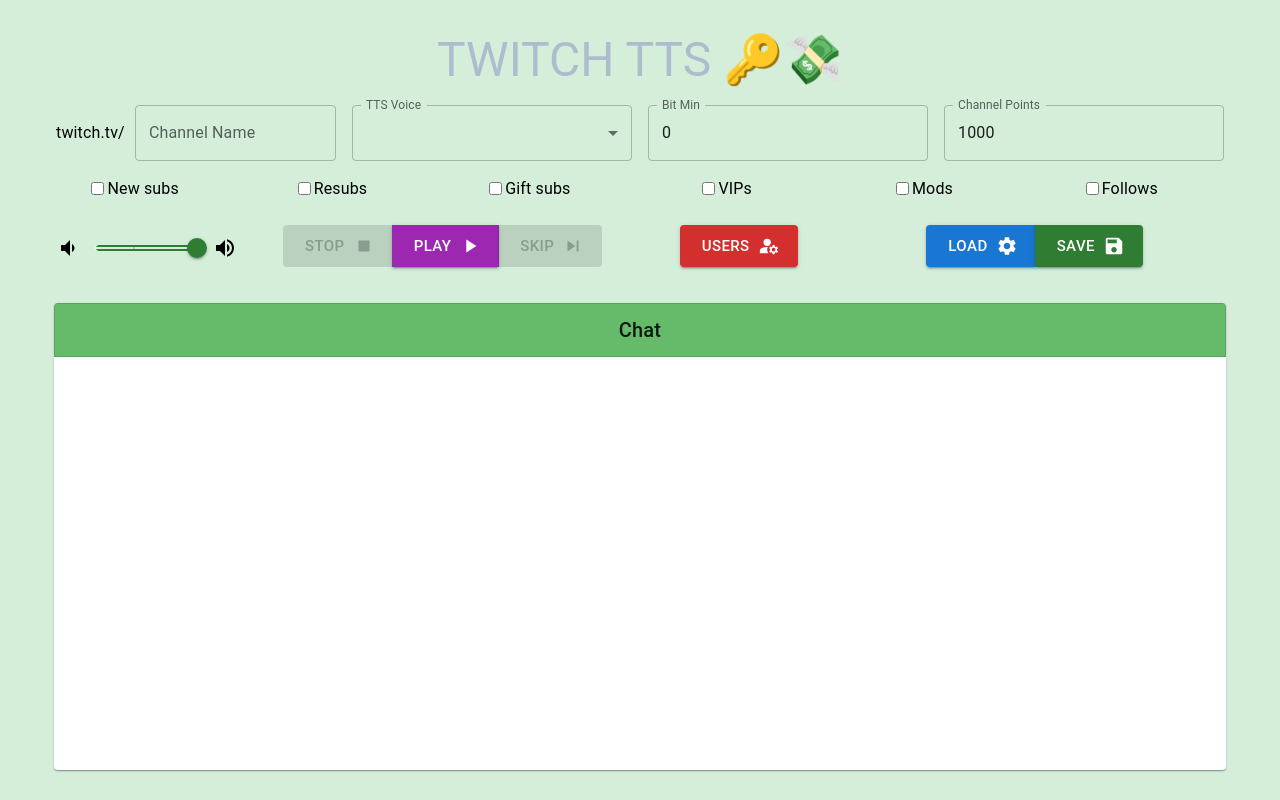
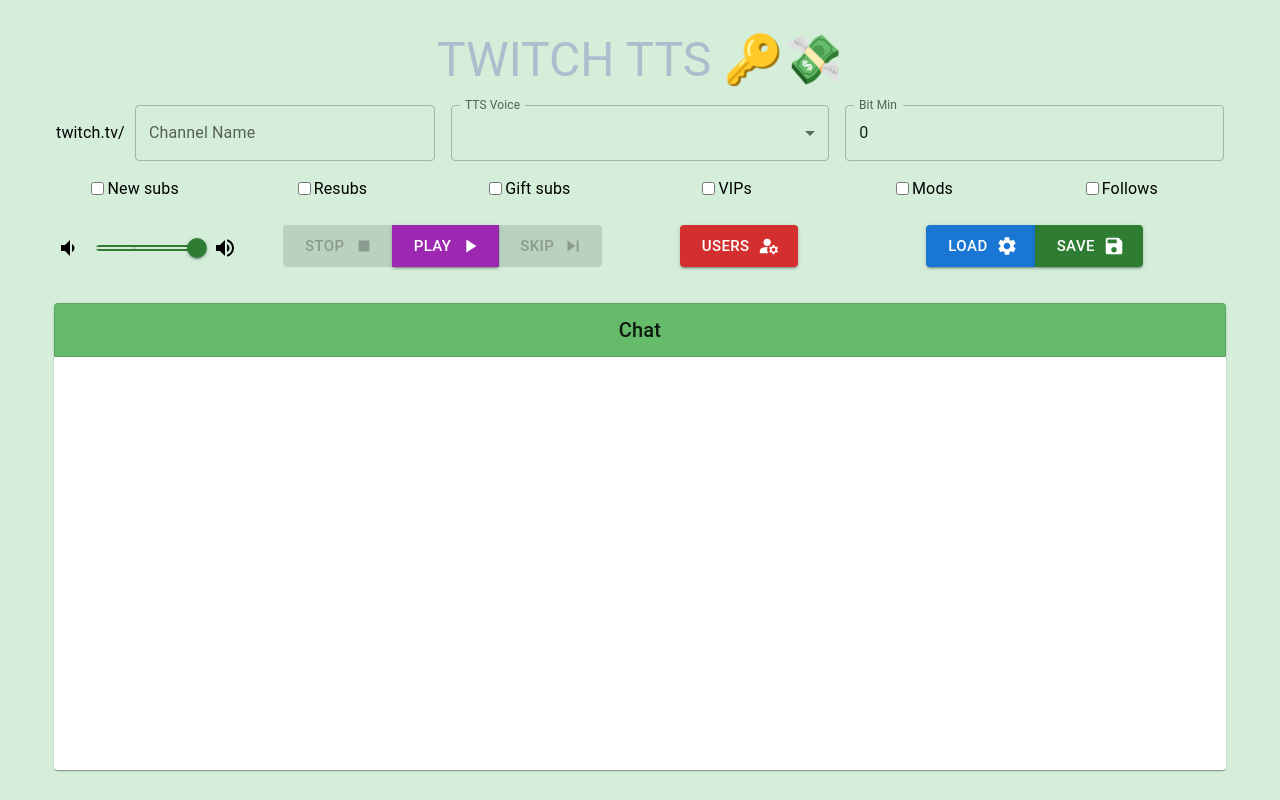
Before and after one commit to williapa/twitch-tts, a React (Create React App) app: page / in a window 1280 px wide. Built offline with nearby package versions, Linux system fonts and the light colour scheme.

Commit message:
hilight playing message

```diff
--- a/src/App.js
+++ b/src/App.js
@@ -10,10 +10,11 @@
 
   const [chatMessages, setChatMessages] = useState([]);
   const [socket, setSocket] = useState(null);
+  const [playingId, setPlayingId] = useState(null);
 
   const addMessage = (newMessage) => {
     if (newMessage.readTTS) {
-      synthesizeSpeech(newMessage.ttsVoice, newMessage.text, newMessage.volume);
+      synthesizeSpeech(newMessage, setPlayingId);
     }
     setChatMessages((currentMessages) => [...currentMessages, newMessage]);
   }
@@ -30,6 +31,7 @@
       socket.close();
       setSocket(null);
     }
+    setPlayingId(null);
   };
 
   const clear = (channelName) => {
@@ -43,7 +45,9 @@
         onStop={onStop}
         addMessage={addMessage}
       />
-      <ChatBox messages={chatMessages}></ChatBox>
+      <ChatBox messages={chatMessages}
+        playingId={playingId}
+      />
     </div>
   );
 }
--- a/src/chat/joinChatChannel.js
+++ b/src/chat/joinChatChannel.js
@@ -46,7 +46,6 @@
     if(message === "PING :tmi.twitch.tv") {
       console.log('Received PING, sending PONG...');
       ws.send('PONG :tmi.twitch.tv'); // Responding with PONG to maintain the connection
-      return;
     }
 
     // Basic parsing of IRC message
@@ -55,6 +54,7 @@
     const newMessage = {
       ttsVoice,
       volume,
+      id: parsedMessage.tags['id'],
       text: '',
       username: 'twitch',
       readTTS: false,
--- a/src/components/ChatBox.jsx
+++ b/src/components/ChatBox.jsx
@@ -2,7 +2,7 @@
 import { List, ListItem, ListItemText, ListItemIcon, Typography, Paper } from '@mui/material';
 import MenuBookIcon from '@mui/icons-material/MenuBookSharp';
 
-const ChatBox = ({ messages }) => {
+const ChatBox = ({ messages, playingId }) => {
   const messagesEndRef = useRef(null);
   // scroll to new messages
   const scrollToBottom = () => {
@@ -50,7 +50,7 @@
 
       <List style={{ padding: '0px 0px' }}>
         {messages.map((message, index) => (
-          <ListItem key={index} style={{ backgroundColor: message.readTTS ? '#e8f5e9' : 'transparent' }}>
+          <ListItem key={index} style={{ backgroundColor: message.readTTS ? (message.id === playingId ? '#6cf567': '#e8f5e9') : 'transparent' }}>
             {message.readTTS && (
               <ListItemIcon>
                 <MenuBookIcon style={{ color: '#66bb6a' }} />
--- a/src/components/TTSConfigurator.jsx
+++ b/src/components/TTSConfigurator.jsx
@@ -148,7 +148,7 @@
 
       <form id="ttsForm" ref={formRef} onSubmit={handleSubmit}>
         <Grid container spacing={2} alignItems="flex-start">
-          <Grid item xs={3}>
+          <Grid item xs={4}>
             <div style={{ display: 'flex', alignItems: 'center', gap: '10px' }}>
               <Typography variant="body1">twitch.tv/</Typography>
               <TextField value={channel}
@@ -161,7 +161,7 @@
             </div>
           </Grid>
 
-          <Grid item xs={3}>
+          <Grid item xs={4}>
             <FormControl fullWidth>
               <InputLabel id="voice-select-label">TTS Voice</InputLabel>
               <Select defaultValue="Samantha" name="ttsVoice" labelId="voice-select-label" label="TTS Voice">
@@ -174,7 +174,7 @@
             </FormControl>
           </Grid>
 
-          <Grid item xs={3}>
+          <Grid item xs={4}>
             <TextField
               type="number"
               label="Bit Min"
@@ -183,18 +183,6 @@
               defaultValue={0}
               fullWidth
               InputProps={{ inputProps: { min: 0, max: 99999, step: 1 } }}
-            />
-          </Grid>
-
-          <Grid item xs={3}>
-            <TextField
-              type="number"
-              label="Channel Points"
-              variant="outlined"
-              name="channelPoints"
-              defaultValue={1000}
-              fullWidth
-              InputProps={{ inputProps: { min: 10, max: 250000, step: 10 } }}
             />
           </Grid>
 
--- a/src/util/synthesizeSpeech.js
+++ b/src/util/synthesizeSpeech.js
@@ -1,7 +1,13 @@
-function synthesizeSpeech(voice, message, volume) {
-  let utterance = new SpeechSynthesisUtterance(message);
-  utterance.voice = window.speechSynthesis.getVoices().find(v => v.name === voice);
+function synthesizeSpeech({ ttsVoice, text, volume, id }, setPlayingId) {
+  let utterance = new SpeechSynthesisUtterance(text);
+  utterance.voice = window.speechSynthesis.getVoices().find(v => v.name === ttsVoice);
   utterance.volume = volume / 100;
+  utterance.onstart = () => {
+    setPlayingId(id);
+  };
+  utterance.onend = () => {
+    setPlayingId(null);
+  }
   window.speechSynthesis.speak(utterance);
 }
 
```
Also changed, not shown: 1 other file (tests, documents, lock files or other folders).
